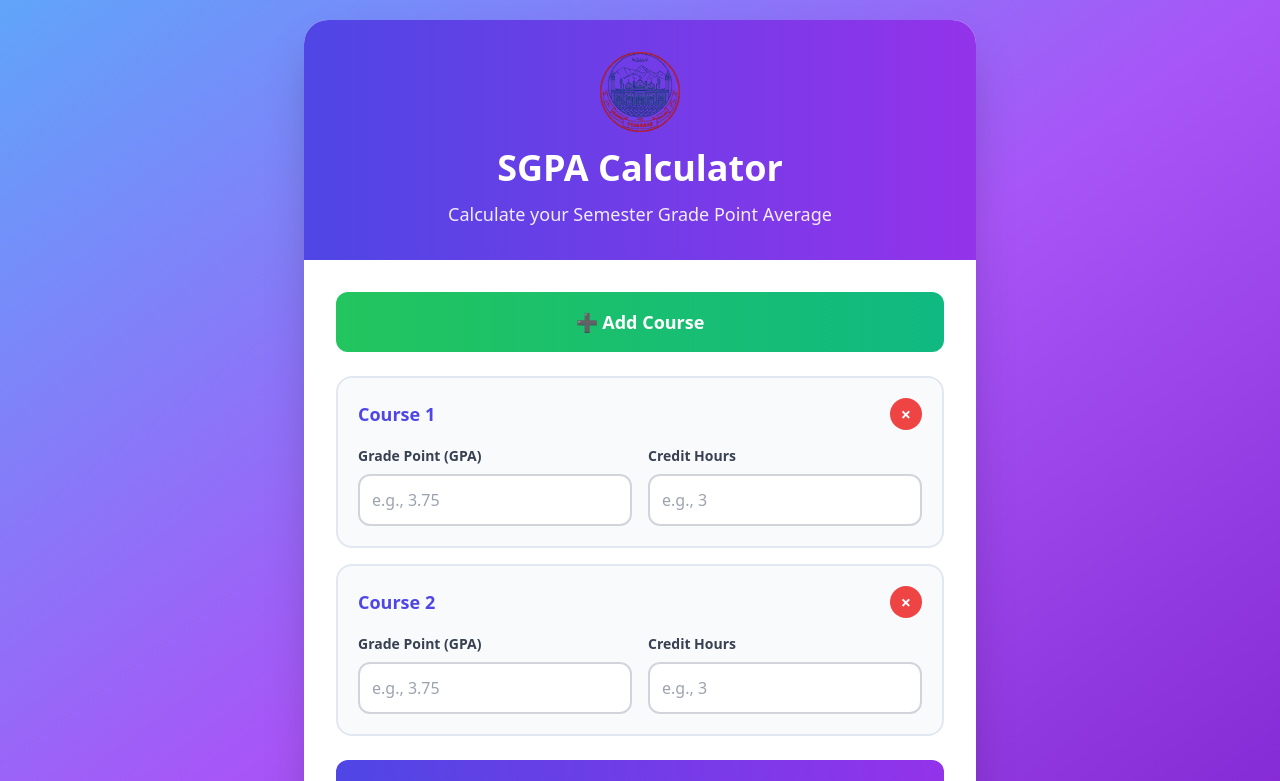
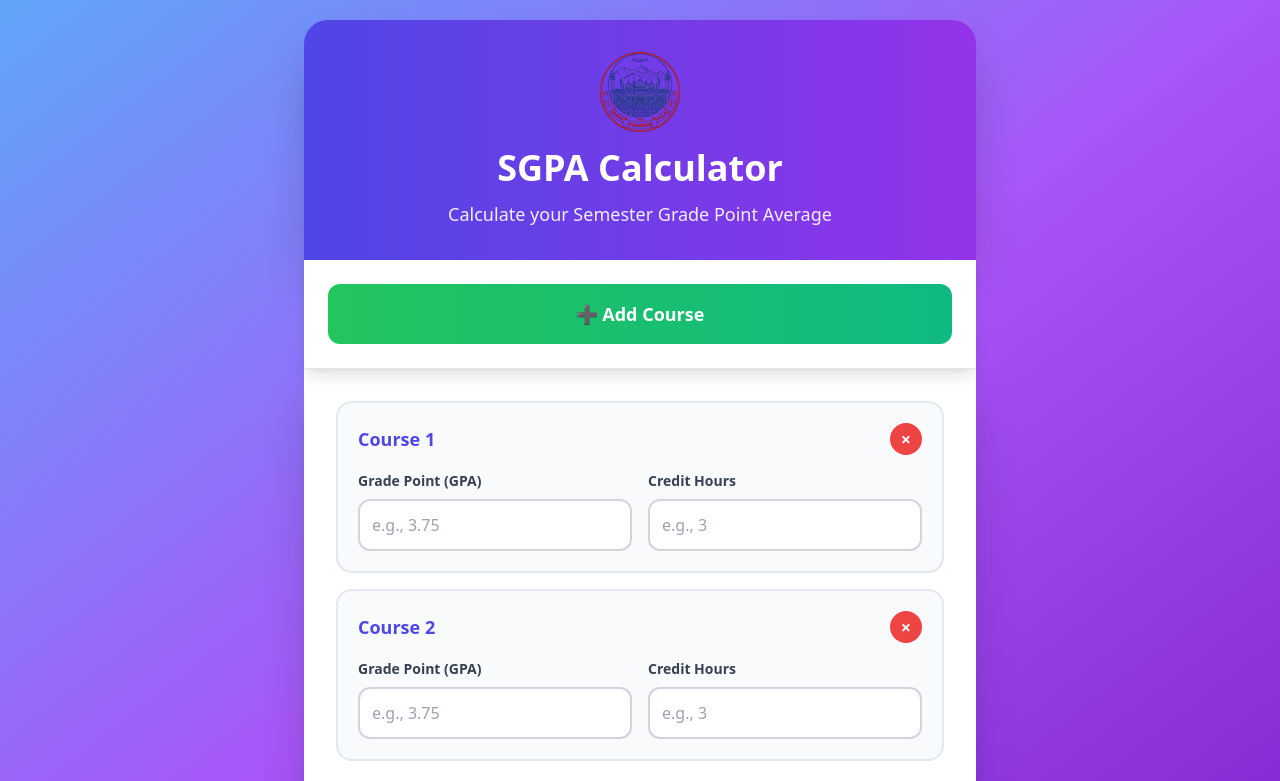
Before and after one commit to salimkhandev/ICP-GPA-Calculator-PWA, a React (Vite) app: page / in a window 1280 px wide. Shown: the top 781 px of the page. Built offline with nearby package versions, Linux system fonts and the light colour scheme.

Commit message:
improved

```diff
--- a/src/App.jsx
+++ b/src/App.jsx
@@ -72,8 +72,8 @@ const SGPACalculator = () => {
     if (sgpa >= 3.7) return "Excellent";
     if (sgpa >= 3.0) return "Good";
     if (sgpa >= 2.0) return "Satisfactory";
-    if (sgpa >= 1.0) return "Pass";
-    return "Fail";
+    if (sgpa >= 1.7) return "Pass";
+    return "Below Passing";
   };
 
   const calculateSGPA = () => {
@@ -126,9 +126,9 @@ const SGPACalculator = () => {
 
   return (
     <div className="min-h-screen bg-gradient-to-br from-blue-400 via-purple-500 to-purple-700 p-2 sm:p-5">
-      <div className="max-w-2xl mx-auto bg-white rounded-3xl shadow-2xl overflow-hidden">
+      <div className="max-w-2xl mx-auto">
         {/* Header */}
-        <div className="bg-gradient-to-r from-indigo-600 to-purple-600 text-white p-6 sm:p-8 text-center">
+        <div className="bg-gradient-to-r from-indigo-600 to-purple-600 text-white p-6 sm:p-8 text-center rounded-t-3xl shadow-2xl">
           <div className="flex justify-center mb-4">
             <img
               src="/ICP-logo.png"
@@ -147,6 +147,18 @@ const SGPACalculator = () => {
           </p>
         </div>
 
+        {/* Sticky Add Course Button */}
+        <div className="sticky top-0 z-10 bg-white p-4 sm:p-6 border-b border-gray-200 shadow-lg">
+          <button
+            onClick={addCourse}
+            className="w-full bg-gradient-to-r from-green-500 to-emerald-500 text-white font-semibold py-4 px-6 rounded-xl text-lg hover:from-green-600 hover:to-emerald-600 transition-all duration-300 hover:shadow-lg hover:-translate-y-1"
+          >
+            ➕ Add Course
+          </button>
+        </div>
+
+        <div className="bg-white rounded-b-3xl shadow-2xl">
+
           <div className="p-6 sm:p-8">
             {/* Install Prompt */}
             {showInstallPrompt && (
@@ -163,14 +175,6 @@ const SGPACalculator = () => {
                 </button>
               </div>
             )}
-
-          {/* Add Course Button */}
-          <button
-            onClick={addCourse}
-            className="w-full bg-gradient-to-r from-green-500 to-emerald-500 text-white font-semibold py-4 px-6 rounded-xl mb-6 text-lg hover:from-green-600 hover:to-emerald-600 transition-all duration-300 hover:shadow-lg hover:-translate-y-1"
-          >
-            ➕ Add Course
-          </button>
 
             {/* Courses */}
             <div className="space-y-4 mb-6">
@@ -284,6 +288,7 @@ const SGPACalculator = () => {
             </button>
           </div>
         </div>
+      </div>
 
       <style jsx>{`
         @keyframes fadeIn {
```
Also changed, not shown: public/icons/favicon-16x16.png, public/icons/favicon-32x32.png. Lines whose indentation alone changed are shown as unchanged.
